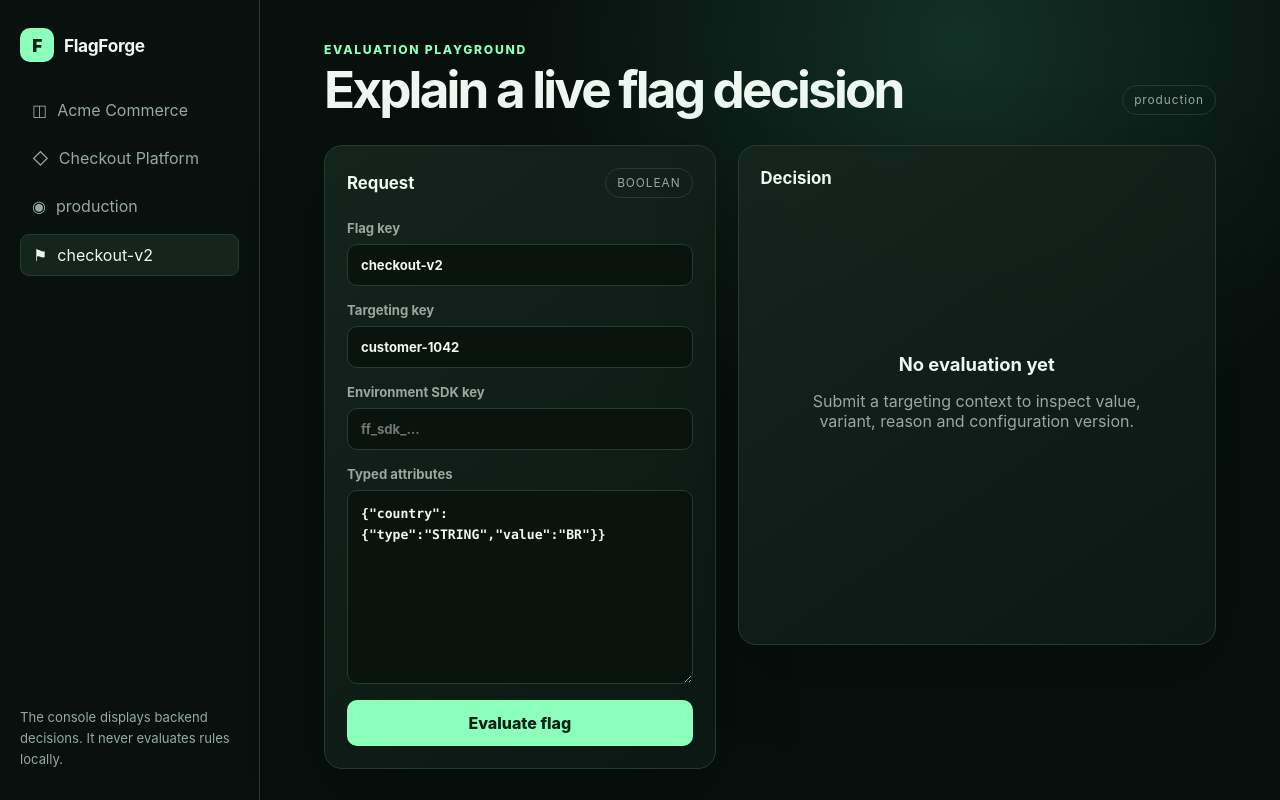
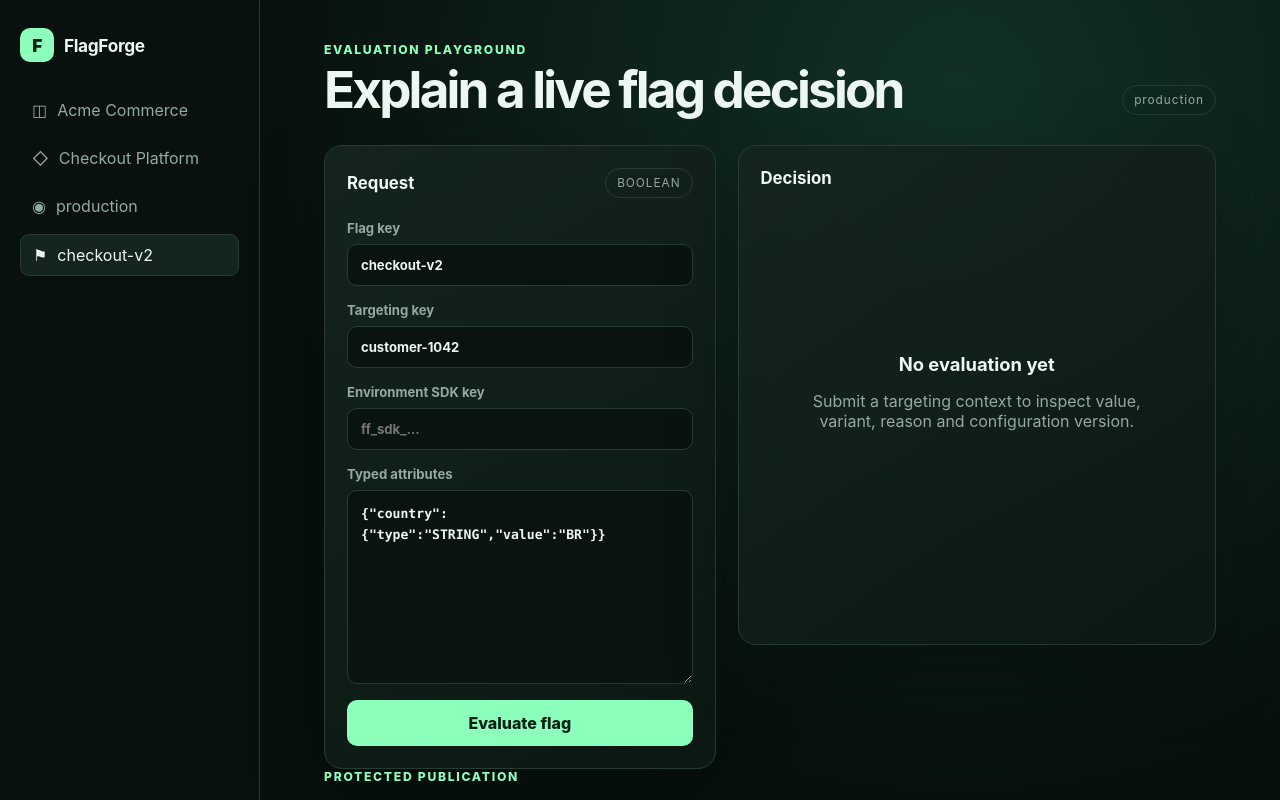
Before and after one commit to vinicius-ssantos/flagforge, a Next.js app in the folder apps/web-console/: page / in a window 1280 px wide. Shown: the top 800 px of the page. Built offline with nearby package versions, Linux system fonts and the light colour scheme; no server answers.

Commit message:
feat: surface protected change request review in console

```diff
--- a/apps/web-console/src/app/page.tsx
+++ b/apps/web-console/src/app/page.tsx
@@ -1,6 +1,8 @@
 "use client";
 
 import { FormEvent, useState } from "react";
+
+import { ChangeRequestReview } from "./change-request-review";
 
 type EvaluationResponse = {
   flagKey: string;
@@ -120,6 +122,8 @@ export default function Home() {
             )}
           </section>
         </div>
+
+        <ChangeRequestReview />
       </section>
     </main>
   );
```
